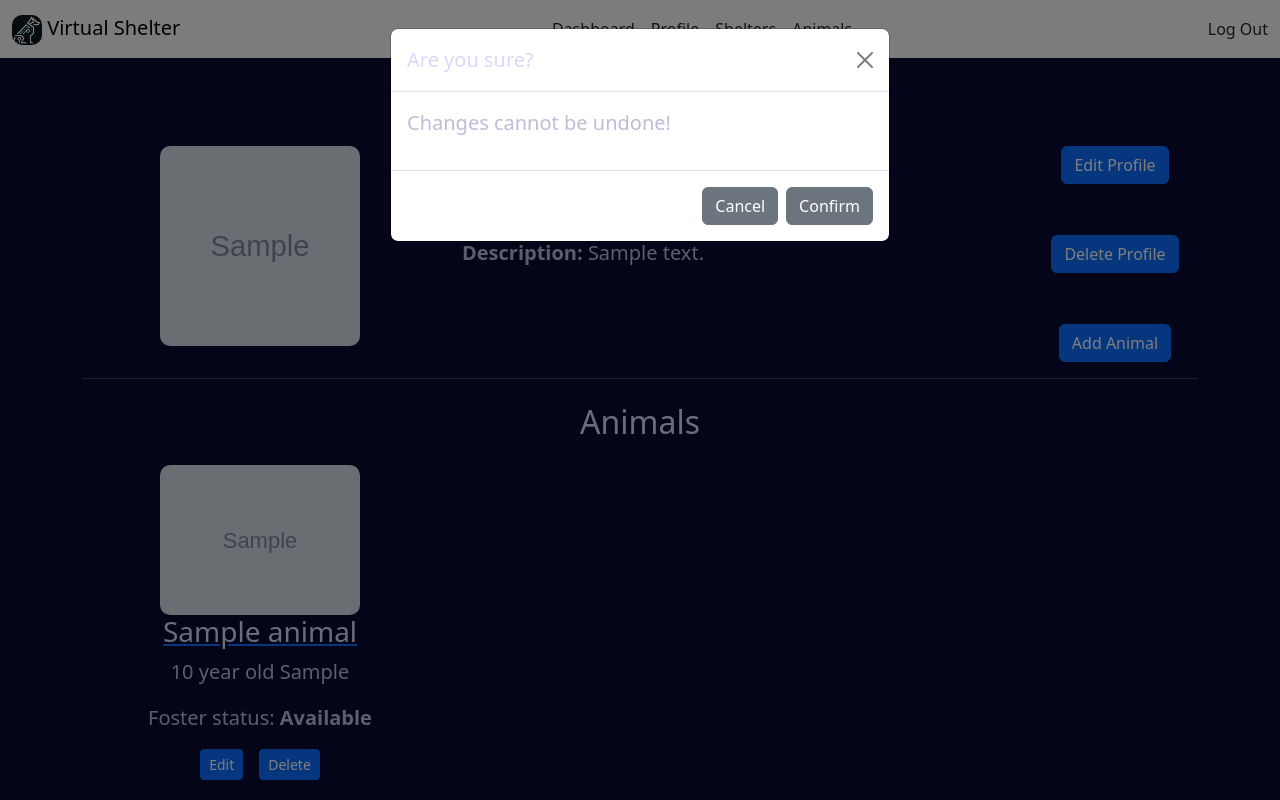
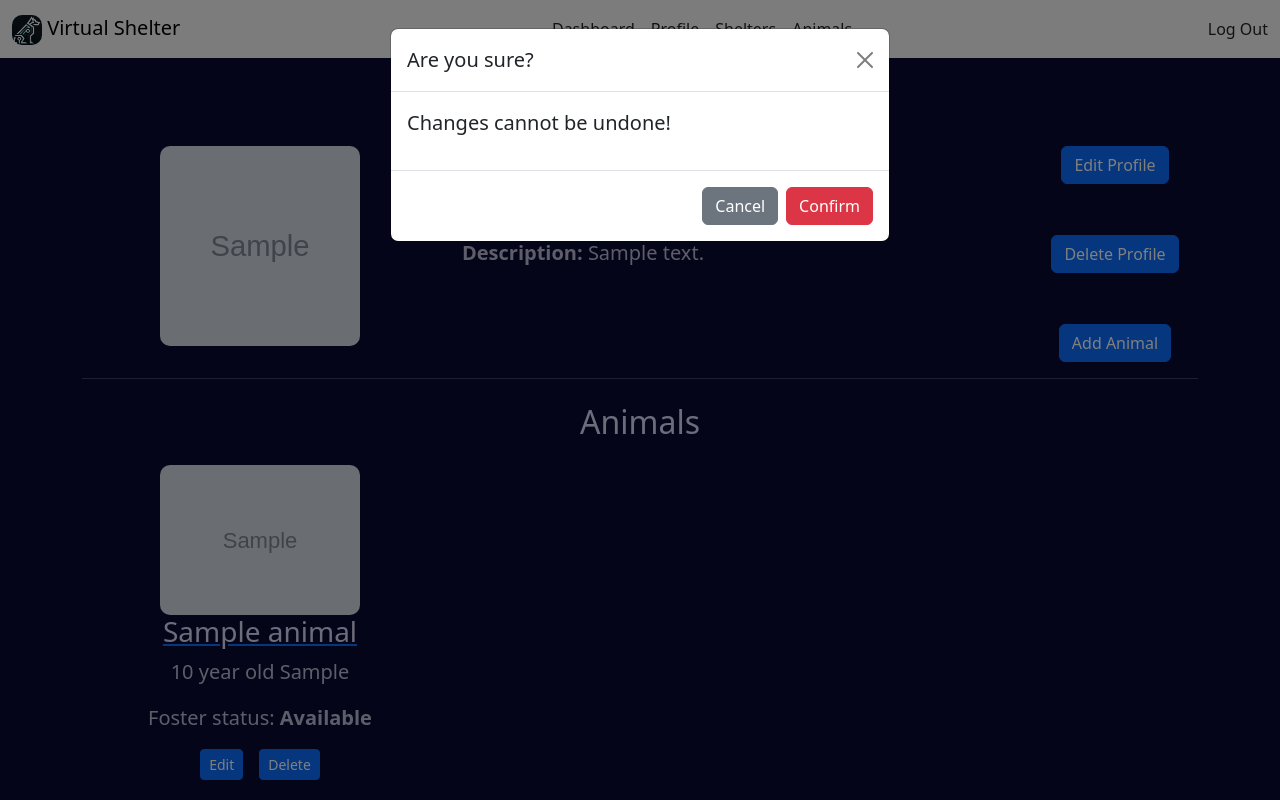
Before and after one commit to LlewBach/virtual-shelter, a Django app: page /shelters/profile/1/ in a window 1280 px wide, after a click on "Delete Profile". Run offline with Django 5.2, Linux system fonts and the light colour scheme; a user stored in the database is signed in; tables that the repository leaves empty hold one stand-in row (values such as "Sample post"); grey boxes marked "Sample" are stand-in pictures; some libraries are stand-ins or nearby versions.

Commit message:
Style deletion modals

```diff
--- a/profiles/templates/profiles/profile.html
+++ b/profiles/templates/profiles/profile.html
@@ -37,17 +37,17 @@
         <div class="modal-dialog">
           <div class="modal-content">
             <div class="modal-header">
-              <h1 class="modal-title fs-5" id="deleteModalLabel">Are you sure?</h1>
+              <h1 class="modal-title fs-5 text-dark" id="deleteModalLabel">Are you sure?</h1>
               <button type="button" class="btn-close" data-bs-dismiss="modal" aria-label="Close"></button>
             </div>
             <div class="modal-body">
-              <p>Changes cannot be undone!</p>
+              <p class="text-dark">Changes cannot be undone!</p>
             </div>
             <div class="modal-footer">
               <button type="button" class="btn btn-secondary" data-bs-dismiss="modal">Cancel</button>
               <form action="{% url 'delete_profile' %}" method="POST">
                 {% csrf_token %}
-                <button type="submit" class="btn btn-secondary">Confirm</button>
+                <button type="submit" class="btn btn-danger">Confirm</button>
               </form>
             </div>
           </div>
--- a/shelters/templates/shelters/shelter.html
+++ b/shelters/templates/shelters/shelter.html
@@ -32,17 +32,17 @@
         <div class="modal-dialog">
           <div class="modal-content">
             <div class="modal-header">
-              <h1 class="modal-title fs-5" id="deleteModalLabel">Are you sure?</h1>
+              <h1 class="modal-title fs-5 text-dark" id="deleteModalLabel">Are you sure?</h1>
               <button type="button" class="btn-close" data-bs-dismiss="modal" aria-label="Close"></button>
             </div>
             <div class="modal-body">
-              <p>Changes cannot be undone!</p>
+              <p class="text-dark">Changes cannot be undone!</p>
             </div>
             <div class="modal-footer">
               <button type="button" class="btn btn-secondary" data-bs-dismiss="modal">Cancel</button>
               <form action="{% url 'delete_shelter' %}" method="POST">
                 {% csrf_token %}
-                <button type="submit" class="btn btn-secondary">Confirm</button>
+                <button type="submit" class="btn btn-danger">Confirm</button>
               </form>
             </div>
           </div>
@@ -83,17 +83,17 @@
           <div class="modal-dialog">
             <div class="modal-content">
               <div class="modal-header">
-                <h1 class="modal-title fs-5" id="deleteModalLabel">Are you sure?</h1>
+                <h1 class="modal-title fs-5 text-dark" id="deleteModalLabel">Are you sure?</h1>
                 <button type="button" class="btn-close" data-bs-dismiss="modal" aria-label="Close"></button>
               </div>
               <div class="modal-body">
-                <p>Changes cannot be undone!</p>
+                <p class="text-dark">Changes cannot be undone!</p>
               </div>
               <div class="modal-footer">
                 <button type="button" class="btn btn-secondary" data-bs-dismiss="modal">Cancel</button>
                 <form action="{% url 'delete_animal_profile' animal.id %}" method="POST">
                   {% csrf_token %}
-                  <button type="submit" class="btn btn-secondary">Delete Profile</button>
+                  <button type="submit" class="btn btn-danger">Delete Profile</button>
                 </form>
               </div>
             </div>
```
Also changed, not shown: dashboard/templates/dashboard/dashboard.html (+5 -4 lines).
